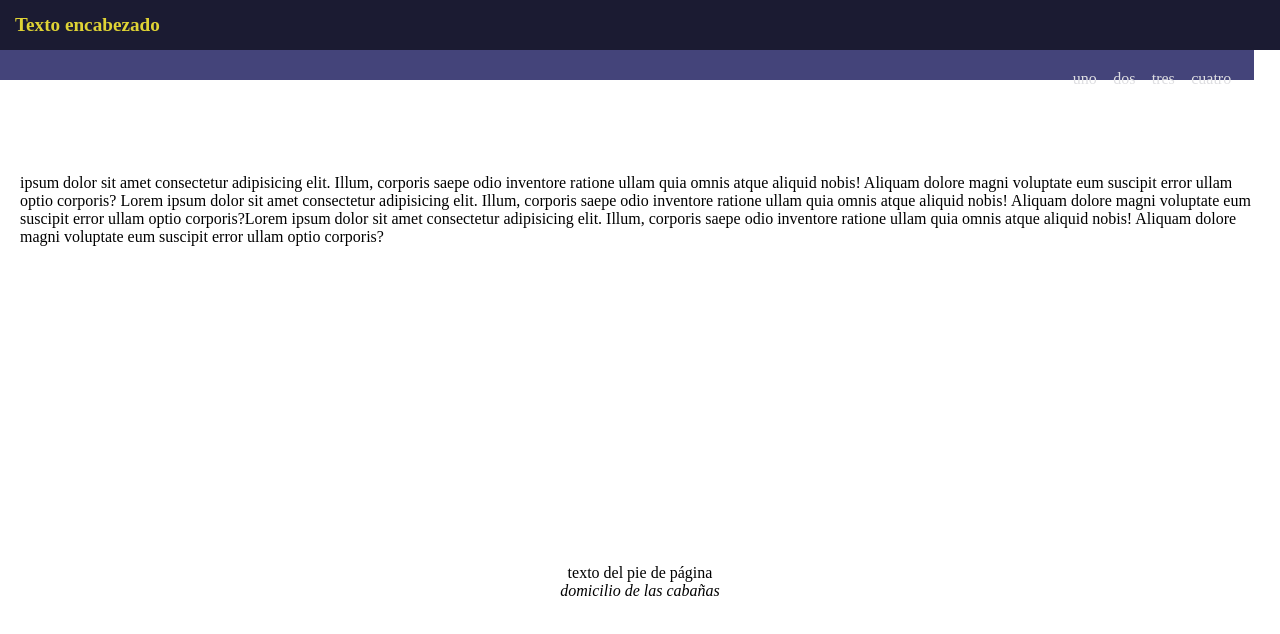
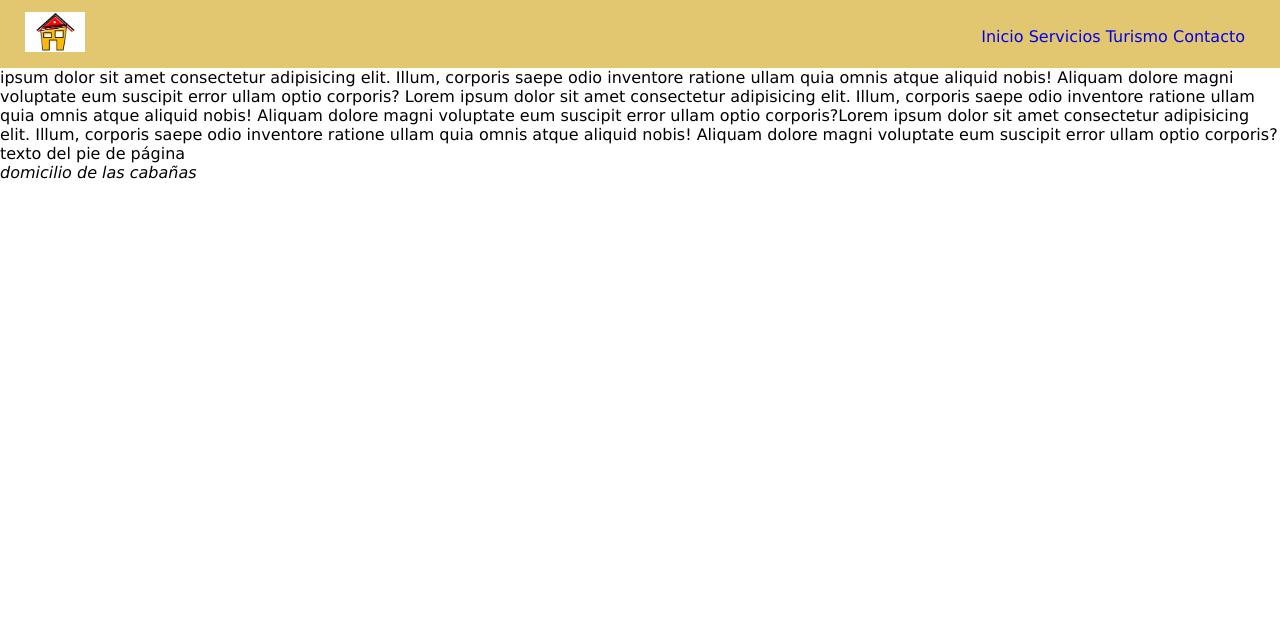
Before and after one commit to alt165/codo_a_codo1, a plain HTML site: page index.html in a window 1280 px wide. Drawn offline with Linux system fonts and the light colour scheme; files that its build step writes are made by us from their sources.

Commit message:
agregados documentos html

```diff
--- a/assets/css/styles.css
+++ b/assets/css/styles.css
@@ -3,87 +3,45 @@
     margin: 0;
     padding: 0;
     box-sizing: border-box;
+    font-family: Verdana, Geneva, Tahoma, sans-serif;
+    font-size: 16px;
 }
 
-header {
-    width: 100%;
-    height: 50px;
-    background-color: #1b1b32;
+nav{
+    background-color: #E3C770;
     display: flex;
+    align-items: center;
     justify-content: space-between;
-    align-items: center;
-    position: fixed;
-    top: 0;
-    padding: 15px;
-    vertical-align: middle;
-}
-iframe{
+    flex-direction: row;
     width: 100%;
 }
 
-h1 {
-    color: #dfd335;
-    font-size: min(5vw, 1.2em);
-    text-align: center;
+nav ul li{
+    display: inline;
+    list-style-type: none;
+    font-size: 1.5em;
 }
 
-nav {
-    width: 98%;
-    top: 50px;
-    background-color: #44447a;
-    height: 20px;
-    display: flex;
-    justify-content:right;
-    align-items: flex-end;
-    position: fixed;
-    padding: 15px;
-
+a{
+    text-decoration: none;
 }
 
-nav>ul {
-    display: flex;
-    justify-content: space-evenly;
-    flex-wrap: wrap;
-    align-items: center;
-    padding-inline-start: 0;
-    margin-block: 0;
-    height: 100%;
-    /* align-self: flex-end; */
+.nav_logo{
+    padding: 10px;
+    margin-left: 15px;
 }
 
-nav>ul>li {
-    color: #dfdfe2;
-    margin: 0 0.2rem;
-    padding: 0.2rem;
-    display: block;
-    padding: 5px;
+.nav_logo img{
+    height: 40px;
+    width: 60px;
 }
 
-nav>ul>li:hover {
-    background-color: #dfdfe2;
-    color: #1b1b32;
-    cursor: pointer;
+
+.nav_items{
+    padding: 20px;
+    margin-right: 15px;
+    display: flex;
+    justify-content: center;
+    align-items: center;
+    flex-direction: row;
 }
-
-li>a {
-    color: inherit;
-    text-decoration: none;
-}
-main{
-    width: auto;
-}
-
-#principal{
-    min-width: 300px;
-    margin: 0 auto 10px auto;
-    max-width: auto;
-   /*  margin-top: 150px; */
-    height: 70%;
-    min-height: 400px;
-    vertical-align: top;
-    padding: 20px;
-  }
-footer, address{
-    vertical-align: baseline;
-    text-align: center;
-}
--- a/encabezado.html
+++ /dev/null
@@ -1,27 +0,0 @@
-<!DOCTYPE html>
-<html lang="en">
-
-<head>
-    <meta charset="UTF-8">
-    <meta http-equiv="X-UA-Compatible" content="IE=edge">
-    <meta name="viewport" content="width=device-width, initial-scale=1.0">
-    <link rel="stylesheet" href="./styles/styles.css">
-    <title>codo a codo</title>
-</head>
-
-<body>
-    <header>
-        <h1>Texto encabezado</h1>
-    </header>
-    <div>
-        <nav>
-            <ul>
-                <li><a href="uno.html"></a>uno</li>
-                <li><a href="dos.html"></a>dos</li>
-                <li><a href="tres.html"></a>tres</li>
-                <li><a href="cuatro.html"></a>cuatro</li>
-            </ul>
-        </nav>
-    </div>
-</body>
-</html>
--- a/index.html
+++ b/index.html
@@ -5,14 +5,29 @@
     <meta charset="UTF-8">
     <meta http-equiv="X-UA-Compatible" content="IE=edge">
     <meta name="viewport" content="width=device-width, initial-scale=1.0">
-    <link rel="stylesheet" href="./styles/styles.css">
-    <title>codo a codo</title>
+    <link rel="stylesheet" href="./assets/css/styles.css">
+    <title>COMPLEJO CABAÑAS - Inicio</title>
 </head>
 
 <body>
-   <iframe src="encabezado.html" frameborder="0"></iframe>
+
+    <nav>
+        <div class="nav_logo">
+            <img src="assets/img/logo.jpg" alt="">
+        </div>
+        <div class="nav_items">
+            <ul>
+                <li><a href="index.html">Inicio</a></li>
+                <li><a href="servicios.html">Servicios</a></li>
+                <li><a href="turismo.html">Turismo</a></li>
+                <li><a href="contacto.html">Contacto</a></li>
+            </ul>
+        </div>
+    </nav>
+
     <main>
-        <div id="principal"><p> ipsum dolor sit amet consectetur
+        <div id="principal">
+            <p> ipsum dolor sit amet consectetur
                 adipisicing elit. Illum, corporis saepe odio inventore
                 ratione ullam quia omnis atque aliquid nobis! Aliquam dolore
                 magni voluptate eum suscipit error ullam optio corporis?
@@ -22,9 +37,10 @@
                 magni voluptate eum suscipit error ullam optio corporis?Lorem ipsum dolor sit amet consectetur
                 adipisicing elit. Illum, corporis saepe odio inventore
                 ratione ullam quia omnis atque aliquid nobis! Aliquam dolore
-            magni voluptate eum suscipit error ullam optio corporis?</p></div>
+                magni voluptate eum suscipit error ullam optio corporis?</p>
+        </div>
+    </main>
 
-    </main>
     <footer>
         texto del pie de página
     </footer>
```
Also changed, not shown: contacto.html (+2 -1 lines), servicios.html (+2 -1 lines), turismo.html (+2 -1 lines), assets/img/logo.jpg (added). Lines whose indentation alone changed are shown as unchanged.
